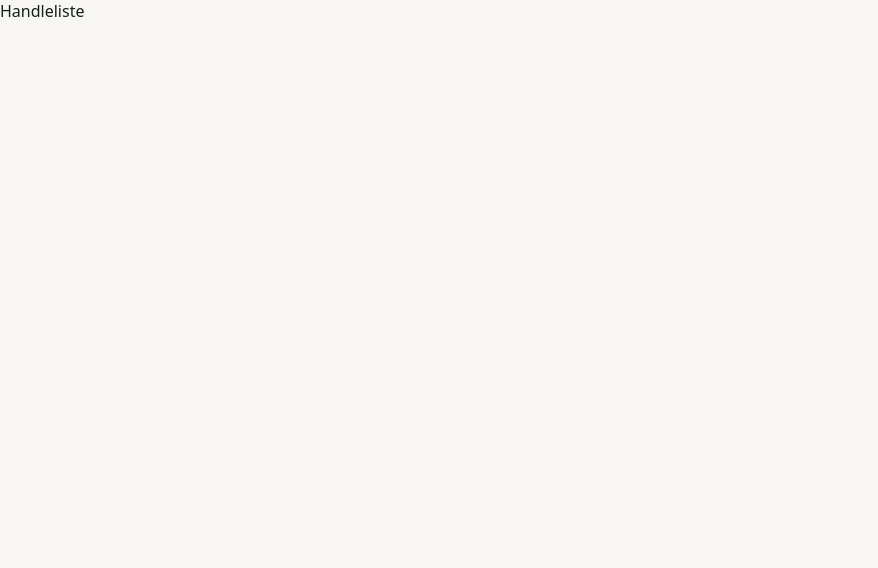
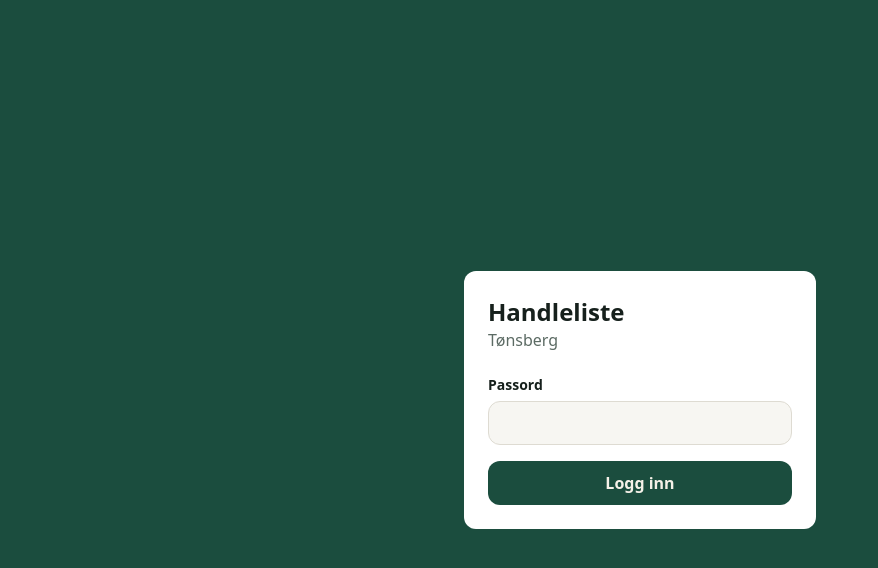
Before and after one commit to jealei/handleliste, a Next.js app: page /handleliste/ in a window 1280 px wide. Shown: the top 568 px of the page, without its empty margins (0-878 px from the left). Built offline with nearby package versions, Linux system fonts and the light colour scheme.

Commit message:
feat: legg til passordlås og koble sammen sida

```diff
--- a/src/app/page.tsx
+++ b/src/app/page.tsx
@@ -1,3 +1,41 @@
+'use client'
+
+import { useEffect, useState } from 'react'
+import { Handleliste } from '@/components/Handleliste'
+import { Passordlas } from '@/components/Passordlas'
+import { erOpplast, settOpplast } from '@/lib/lagring'
+
 export default function Side() {
-  return <main>Handleliste</main>
+  const [opplast, setOpplast] = useState(false)
+  // Låst-tilstanden kan ikke leses under render (statisk eksport har ingen
+  // localStorage), så vi venter én runde før vi bestemmer hva som vises.
+  // Uten dette blinker innloggingsskjermen for en bruker som er logget inn.
+  const [klar, setKlar] = useState(false)
+
+  useEffect(() => {
+    setOpplast(erOpplast())
+    setKlar(true)
+  }, [])
+
+  if (!klar) return null
+
+  if (!opplast) {
+    return (
+      <Passordlas
+        onApnet={() => {
+          settOpplast(true)
+          setOpplast(true)
+        }}
+      />
+    )
+  }
+
+  return (
+    <Handleliste
+      onLoggUt={() => {
+        settOpplast(false)
+        setOpplast(false)
+      }}
+    />
+  )
 }
--- /dev/null
+++ b/src/components/Passordlas.module.css
@@ -0,0 +1,65 @@
+.skjerm {
+  min-height: 100dvh;
+  display: flex;
+  align-items: center;
+  justify-content: center;
+  padding: 1.5rem;
+  background: var(--merke);
+}
+
+.kort {
+  width: 100%;
+  max-width: 22rem;
+  display: flex;
+  flex-direction: column;
+  padding: 1.5rem;
+  border-radius: var(--radius);
+  background: var(--flate-hev);
+}
+
+.tittel {
+  margin: 0;
+  font-size: 1.5rem;
+}
+
+.undertittel {
+  margin: 0 0 1.5rem;
+  color: var(--tekst-dempet);
+}
+
+.merkelapp {
+  margin-bottom: 0.375rem;
+  font-size: 0.875rem;
+  font-weight: 600;
+}
+
+.felt {
+  height: var(--trykkflate);
+  padding: 0 0.75rem;
+  border: 1px solid var(--kant);
+  border-radius: var(--radius);
+  background: var(--flate);
+  color: var(--tekst);
+}
+
+.feil {
+  margin: 0.5rem 0 0;
+  color: #b3261e;
+  font-size: 0.875rem;
+}
+
+@media (prefers-color-scheme: dark) {
+  .feil {
+    color: #ff8a80;
+  }
+}
+
+.knapp {
+  margin-top: 1rem;
+  min-height: var(--trykkflate);
+  border: none;
+  border-radius: var(--radius);
+  background: var(--merke);
+  color: var(--merke-tekst);
+  font-weight: 600;
+}
--- /dev/null
+++ b/src/components/Passordlas.tsx
@@ -0,0 +1,64 @@
+'use client'
+
+import { type FormEvent, useState } from 'react'
+import stiler from './Passordlas.module.css'
+
+/**
+ * MERK: dette er skjuling, ikke sikkerhet.
+ *
+ * Strengen ligger i JavaScript-bundelen og kan leses av hvem som helst med
+ * utviklerverktøy. Den holder lista unna tilfeldige forbipasserende på en
+ * offentlig URL — ingenting mer. Ikke legg noe hemmelig i denne appen.
+ *
+ * Hashing ville ikke hjulpet: den som kan lese hashen kan lese koden som
+ * sammenligner den, og ville bare gitt en falsk følelse av trygghet.
+ */
+const PASSORD = 'Tønsberg!'
+
+export function Passordlas({ onApnet }: { onApnet: () => void }) {
+  const [verdi, setVerdi] = useState('')
+  const [feil, setFeil] = useState(false)
+
+  function send(e: FormEvent) {
+    e.preventDefault()
+    if (verdi.trim() === PASSORD) onApnet()
+    else setFeil(true)
+  }
+
+  return (
+    <main className={stiler.skjerm}>
+      <form className={stiler.kort} onSubmit={send}>
+        <h1 className={stiler.tittel}>Handleliste</h1>
+        <p className={stiler.undertittel}>Tønsberg</p>
+
+        <label className={stiler.merkelapp} htmlFor="passord">
+          Passord
+        </label>
+        <input
+          id="passord"
+          className={stiler.felt}
+          type="password"
+          value={verdi}
+          autoCapitalize="none"
+          autoCorrect="off"
+          spellCheck={false}
+          autoComplete="current-password"
+          onChange={(e) => {
+            setVerdi(e.target.value)
+            setFeil(false)
+          }}
+        />
+
+        {feil && (
+          <p className={stiler.feil} role="alert">
+            Feil passord.
+          </p>
+        )}
+
+        <button className={stiler.knapp} type="submit">
+          Logg inn
+        </button>
+      </form>
+    </main>
+  )
+}
```
Also changed, not shown: 1 other file (tests, documents, lock files or other folders).
